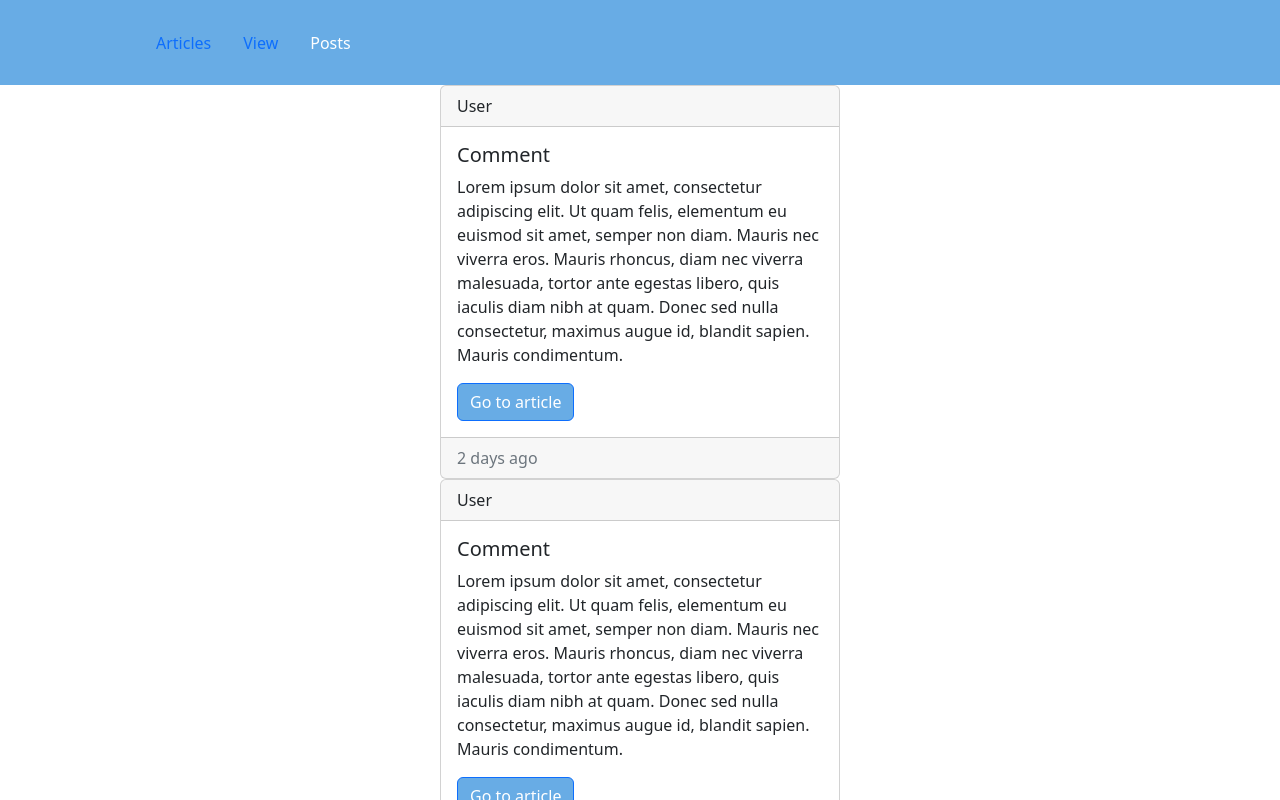
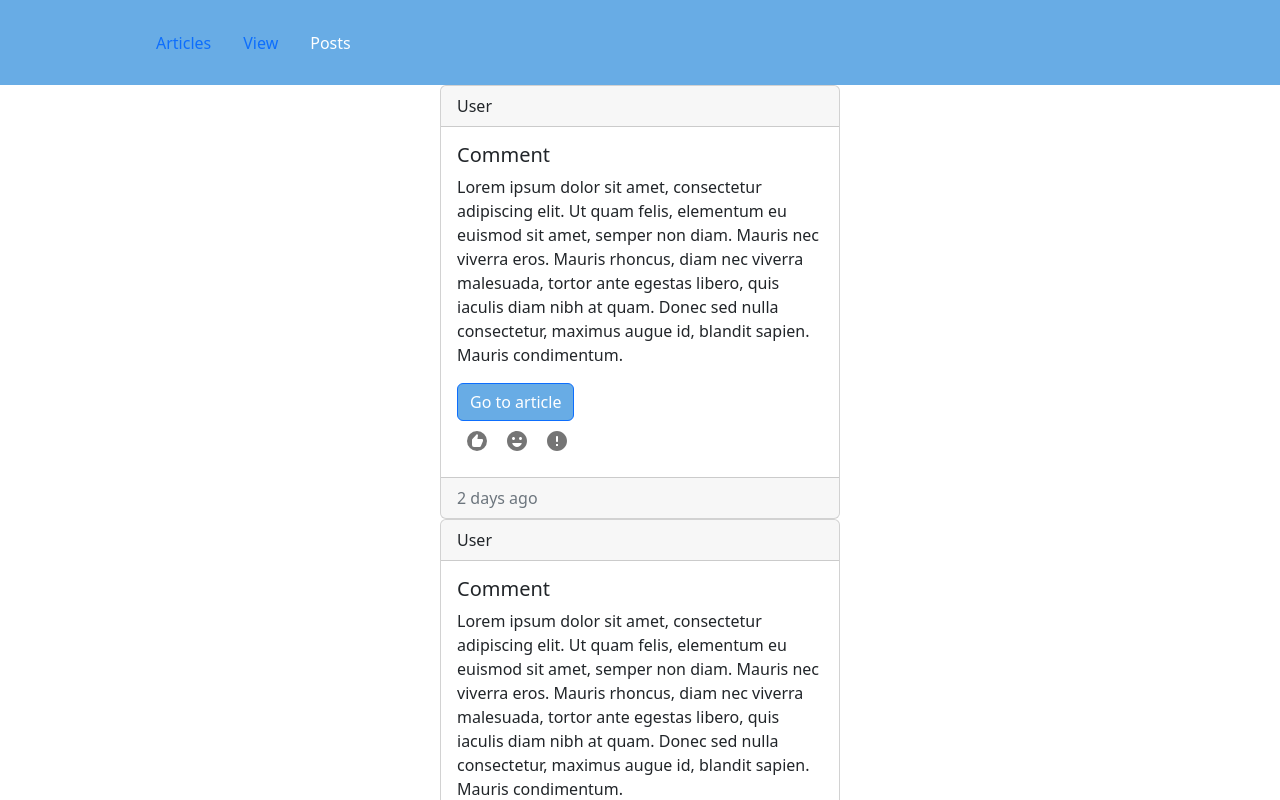
Before and after one commit to echua3/hophacks2022, a React (Create React App) app in the folder client/: page /posts in a window 1280 px wide. Shown: the top 800 px of the page. Built offline with nearby package versions, Linux system fonts and the light colour scheme.

Commit message:
emote reactions

```diff
--- a/client/package.json
+++ b/client/package.json
@@ -3,6 +3,10 @@
   "version": "0.1.0",
   "private": true,
   "dependencies": {
+    "@emotion/react": "^11.10.4",
+    "@emotion/styled": "^11.10.4",
+    "@mui/icons-material": "^5.10.3",
+    "@mui/material": "^5.10.5",
     "@testing-library/jest-dom": "^5.16.5",
     "@testing-library/react": "^13.4.0",
     "@testing-library/user-event": "^13.5.0",
@@ -12,7 +16,7 @@
     "react-dom": "^18.2.0",
     "react-icons": "^4.4.0",
     "react-router-dom": "^6.4.0",
-    "react-scripts": "5.0.1",
+    "react-scripts": "^5.0.1",
     "styled-components": "^5.3.5",
     "web-vitals": "^2.1.4"
   },
--- a/client/src/components/comment/ArticleComment.js
+++ b/client/src/components/comment/ArticleComment.js
@@ -2,6 +2,7 @@
 import Card from 'react-bootstrap/Card';
 import Button from 'react-bootstrap/Button';
 import './style/ArticleComment.css';
+import Emote from './Emote';
 
 function ArticleComment() {
   return (
@@ -13,6 +14,7 @@
         Lorem ipsum dolor sit amet, consectetur adipiscing elit. Ut quam felis, elementum eu euismod sit amet, semper non diam. Mauris nec viverra eros. Mauris rhoncus, diam nec viverra malesuada, tortor ante egestas libero, quis iaculis diam nibh at quam. Donec sed nulla consectetur, maximus augue id, blandit sapien. Mauris condimentum.
         </Card.Text>
         <Button variant="primary">Go to article</Button>
+        <Emote/>
       </Card.Body>
       <Card.Footer className="text-muted">2 days ago</Card.Footer>
     </Card>
```
Also changed, not shown: 1 other file (tests, documents, lock files or other folders).
